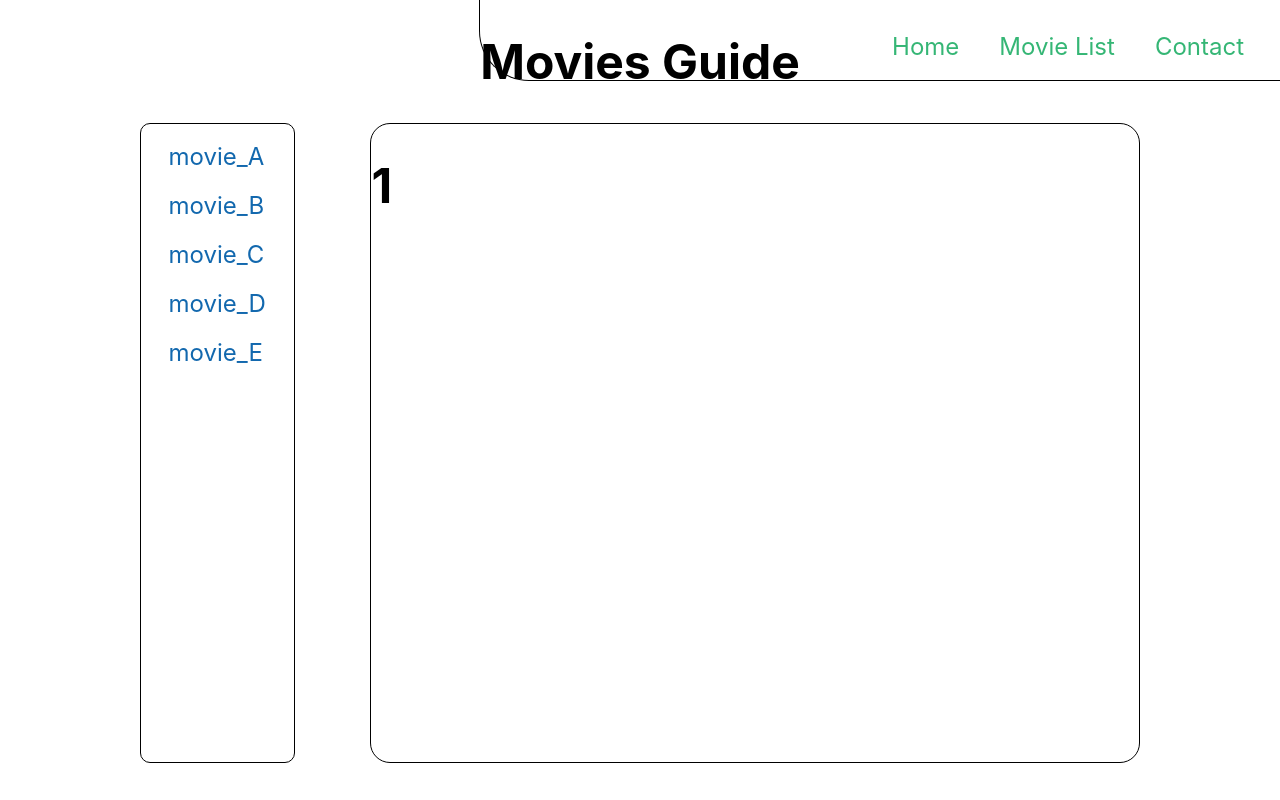
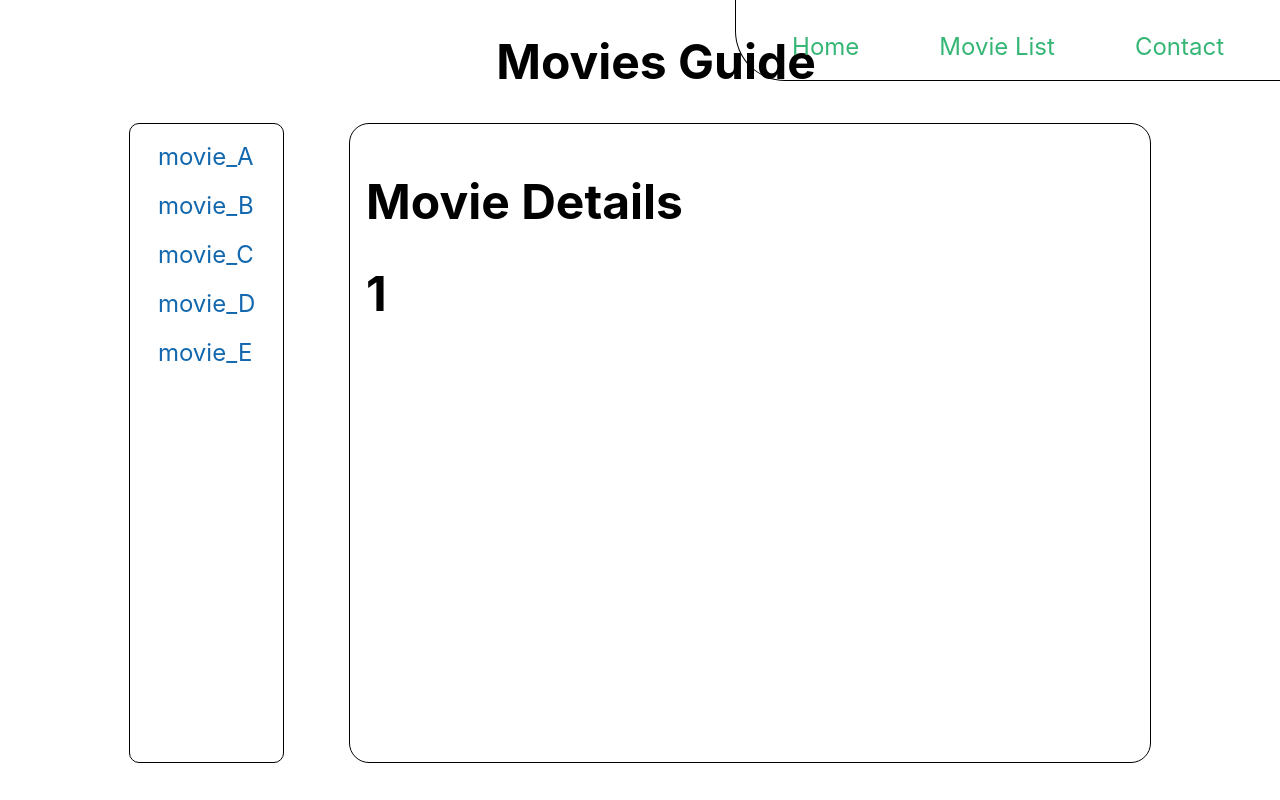
Before and after one commit to ffdietz/routes-and-styles, a React (Create React App) app: page /movies/1 in a window 1280 px wide. Built offline with nearby package versions, Linux system fonts and the light colour scheme.

Commit message:
routing details viewer

```diff
--- a/src/component/MovieDetails.tsx
+++ b/src/component/MovieDetails.tsx
@@ -17,6 +17,7 @@ const MovieDetails = () => {
 
   return (
     <div className="details-container">
+      <h1>Movie Details</h1>
       {!isLoading && <h1>{movieToShow}</h1>}
     </div>
   );
--- a/src/styles/index.css
+++ b/src/styles/index.css
@@ -1,6 +1,3 @@
-:root{
-}
-
 body {
   margin: 0;
   font-family: -apple-system, BlinkMacSystemFont, 'Segoe UI', 'Roboto', 'Oxygen',
@@ -22,7 +19,7 @@ body {
 
 .navbar-container{
   position: fixed;
-  width: 60vw;
+  width: 40vw;
   height: 1rem;
   right: 0;
   padding: 2rem 1rem;
@@ -33,10 +30,15 @@ body {
   border-bottom-left-radius: 50px;
 }
 
+.header-container{
+  margin-top: 2vh;
+  margin-left: 2rem;
+}
+
 .navbar-link-text{
   text-decoration: none;
   color: rgb(53, 182, 117);
-  margin: 0 20px;
+  margin: 0 40px;
 }
 
 .list-link-text{
@@ -64,4 +66,5 @@ body {
   width: 60vw;
   border: 1px solid black;
   border-radius: 20px;
+  padding: 1rem;
 }
```
